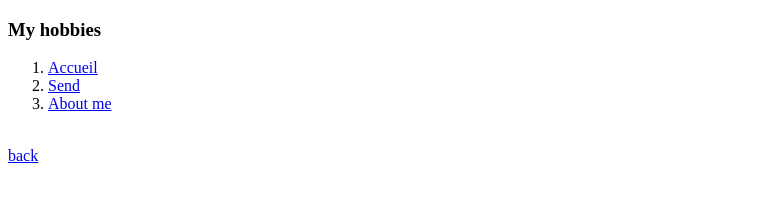
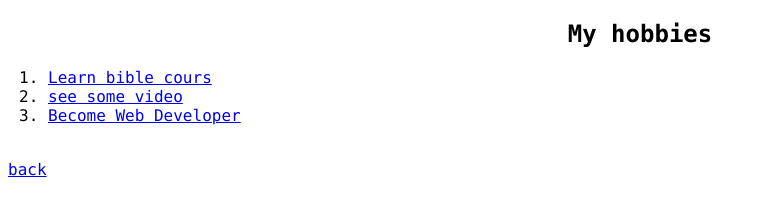
Before and after one commit to Abed-chdGod-srv/cv, a plain HTML site: page hobbies.html in a window 1280 px wide. Shown: the whole page, without its empty margins (0-766 px from the left). Drawn offline with Linux system fonts and the light colour scheme.

Commit message:
Update hobbies.html

```diff
--- a/hobbies.html
+++ b/hobbies.html
@@ -4,12 +4,12 @@
     <meta charset="utf-8">
     <title>hobbies</title>
   </head>
-  <body>
-    <h3>My hobbies</h3>
+  <body style="font-family:consolas;">
+    <h2 align="center" >My hobbies</h2>
     <ol>
-      <li><a href="https://www.appbrewery.co/">Accueil</a></li>
-      <li><a href="https://www.appbrewery.co/">Send</a></li>
-      <li><a href="https://www.appbrewery.co/">About me</a></li>
+      <li><a href="https://emcitv.com">Learn bible cours</a></li>
+      <li><a href="https://youtube.com">see some video</a></li>
+      <li><a href="https://www.appbrewery.co/">Become Web Developer</a></li>
     </ol>
     <br>
     <a href="index.html">back</a>
```
